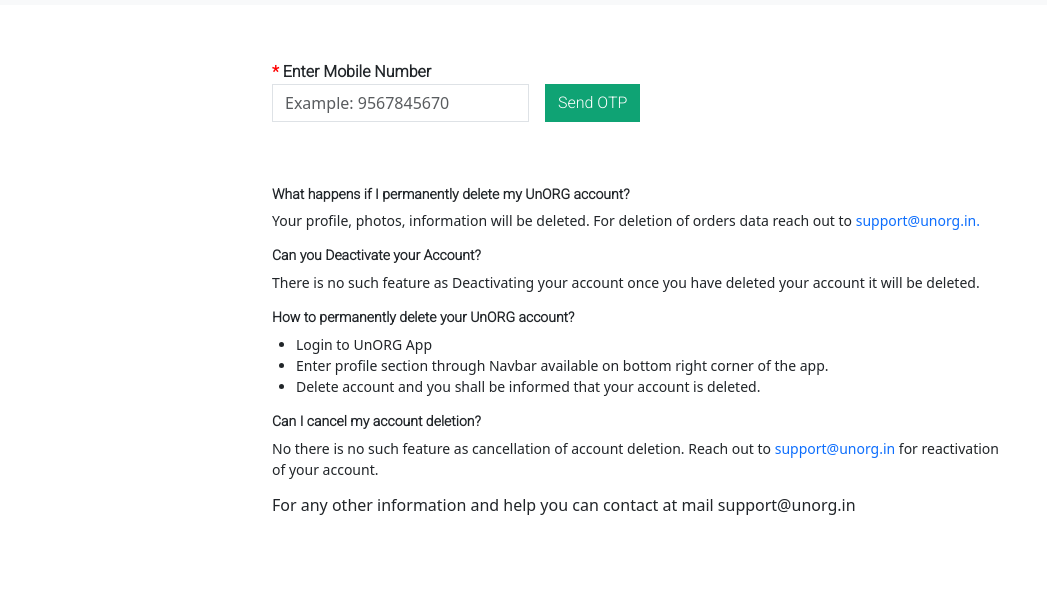
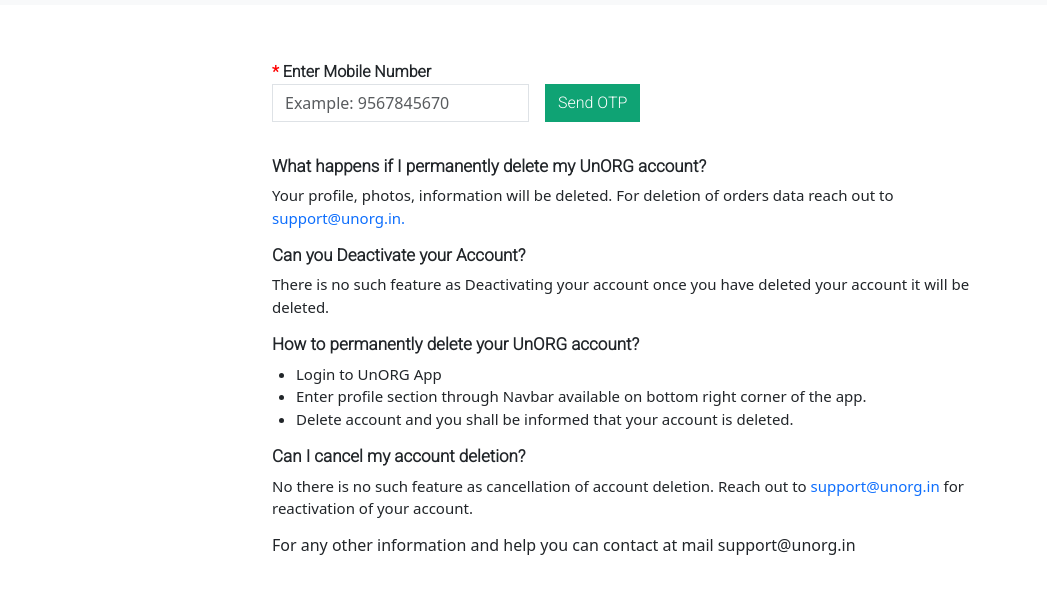
Before and after one commit to samirsar/deleteAccount, a plain HTML site: page index.html in a window 1280 px wide. Shown: the part 53-646 px from the top of the page, without its empty margins (0-1047 px from the left). Drawn offline with nearby package versions, Linux system fonts and the light colour scheme.

Commit message:
bugs fixes

```diff
--- a/deleteAccount.css
+++ b/deleteAccount.css
@@ -46,10 +46,10 @@
 }
 
 .para{
-    font-size: 14px;
+    font-size: 15px;
 }
 .h{
-    font-size: 14px;
+    font-size: 17px;
 }
 
 #toast {
--- a/index.html
+++ b/index.html
@@ -31,7 +31,7 @@
     <div id="toast">Your account deleted successfully</div>
     <nav class="navbar navbar-expand-lg navbar-light bg-light">
       <div class="container-fluid">
-        <a class="navbar-brand" href="#">
+        <a class="navbar-brand" href="https://help.unorg.in/">
           <img src="./images/Logo.png" alt="" width="30" height="30"> <span class="mx-2">Delete Account</span>
         </a>
 
@@ -200,7 +200,7 @@
     <script src="./deleteAccount.js"></script>
   </body>
 
-  <footer>
+  <footer style="margin-top:-30px"">
     <div class="container my-5">
       <div class="row d-flex justify-content-center">
         <div class="col-8">
```
